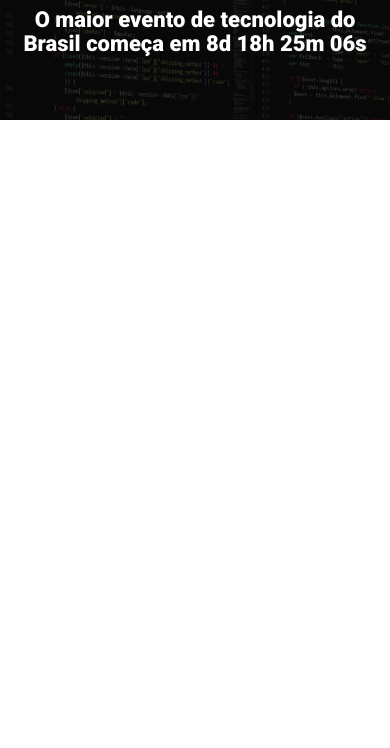
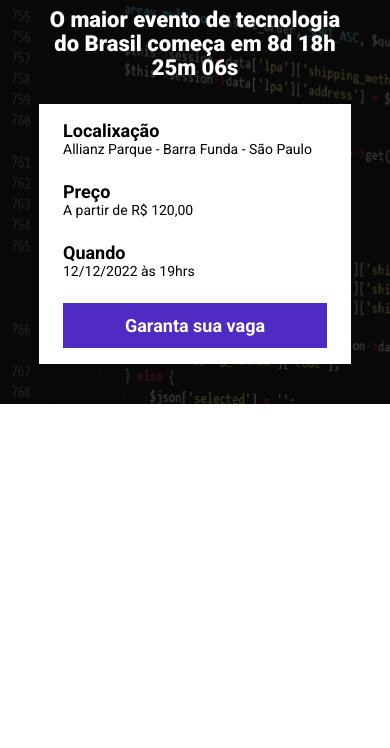
Before and after one commit to algayer-code/M22---Landing-Page---aula, a website built with Parcel: page src/index.html in a window 390 px wide. Shown: the part 96-844 px from the top of the page. Built offline with nearby package versions, Linux system fonts and the light colour scheme.

Commit message:
criacao dos componentes

```diff
--- a/src/index.html
+++ b/src/index.html
@@ -19,6 +19,25 @@
             <p class="hero__text">
                 O maior evento de tecnologia do Brasil começa em 8d 18h 25m 06s
             </p>
+            <div class="infos-bar">
+                <ul class="infos-bar__infos">
+                    <li class="infos-bar__infos__item">
+                        <b>Localixação</b>
+                        Allianz Parque - Barra Funda - São Paulo
+                    </li>
+                    <li class="infos-bar__infos__item">
+                        <b>Preço</b>
+                        A partir de R$ 120,00
+                    </li>
+                    <li class="infos-bar__infos__item">
+                        <b>Quando</b>
+                        12/12/2022 às 19hrs
+                    </li>
+                </ul>
+                <a href="#" class="button button--primary">
+                    Garanta sua vaga
+                </a>
+            </div>
         </div>
     </header>
 
--- /dev/null
+++ b/src/styles/components/_buttons.scss
@@ -0,0 +1,23 @@
+.button {
+    padding: 12px;
+    font-size: 18px;
+    font-weight: bold;
+    text-decoration: none;
+    text-align: center;
+    white-space: nowrap;
+
+    &--primary {
+        color: #fff;
+        background-color: #4f2AC3;
+    }
+
+    @media (max-width: 1024px) {
+        display: flex;
+        align-items: center;
+    }
+
+    @media (max-width: 640px) {
+        display: block;
+        width: 100%;
+    }
+}
--- /dev/null
+++ b/src/styles/components/_infos_bar.scss
@@ -0,0 +1,41 @@
+.infos-bar {
+    padding: 16px 24px;
+    background-color: #fff;
+    display: flex;
+    justify-content: space-between;
+
+    &__infos {
+        display: flex;
+        gap: 40px;
+
+        &__item {
+            font-size: 14px;
+            color: #000;
+
+            b {
+                font-size: 18px;
+                display: block;
+                color: #000;
+            }
+        }
+    }
+
+    @media (max-width: 640px) {
+        display: block;
+
+        &__infos {
+            display: block;
+
+            &__item {
+                margin-bottom: 24px;
+            }
+        }
+    }
+
+    @media (max-width: 1024px) {
+
+        &__infos {
+            gap: 16px;
+        }
+    }
+}
--- a/src/styles/main.scss
+++ b/src/styles/main.scss
@@ -1,4 +1,6 @@
 @use 'hero';
+@use 'components/infos_bar';
+@use 'components/buttons';
 
 * {
     margin: 0;
@@ -6,6 +8,7 @@
     box-sizing: border-box;
     font-family: Roboto, sans-serif;
     color: #fff;
+    list-style: none;
 }
 
 .container {
@@ -13,11 +16,12 @@
     width: 100%;
     margin: 0 auto;
 
+    @media (max-width: 1024px) {
+        max-width: 90%;
+    }
+
     @media (max-width: 640px) {
         max-width: 80%;
     }
 
-    @media (max-width: 1024px) {
-        max-width: 90%;
-    }
 }
```
